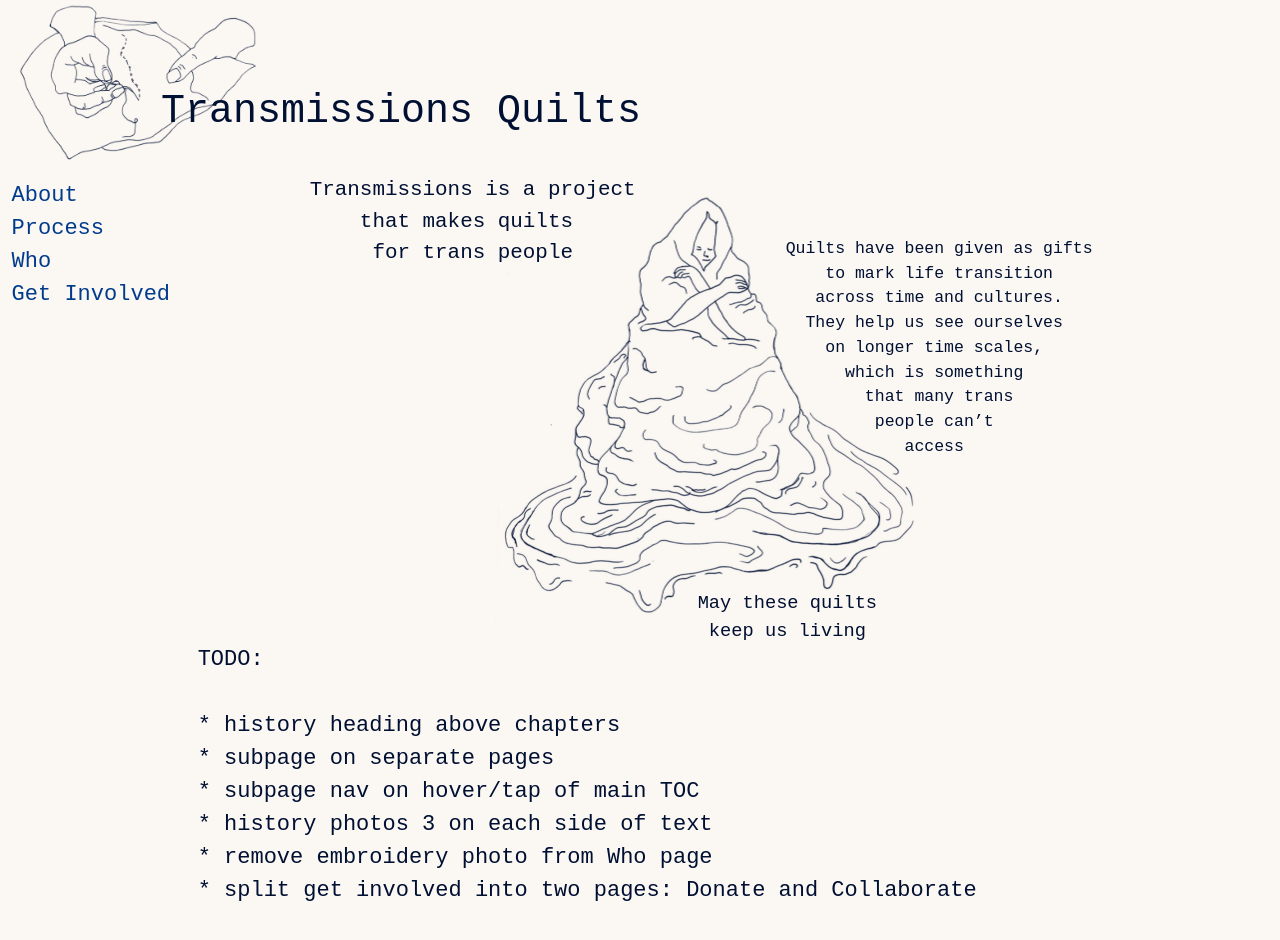
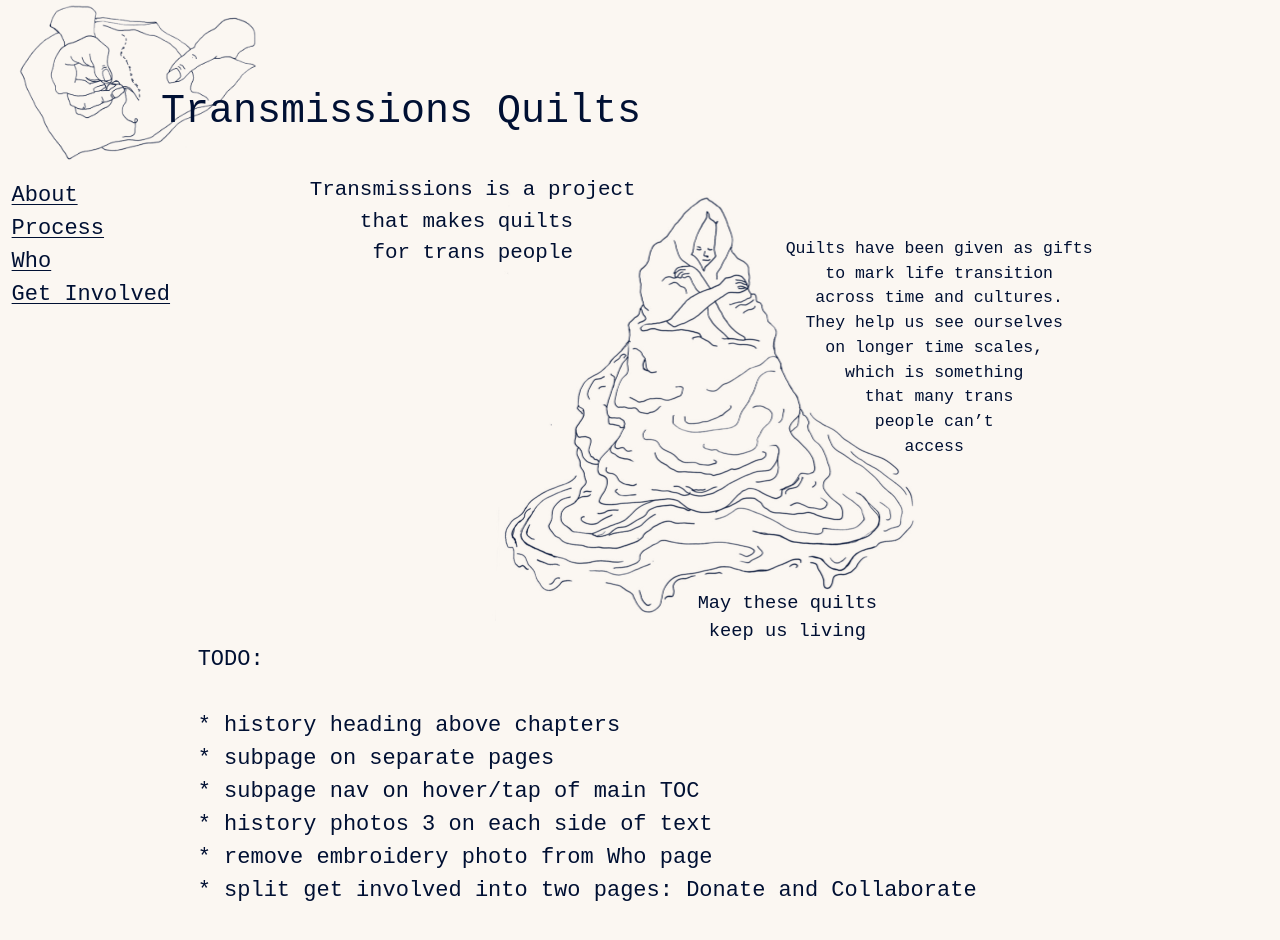
Before and after one commit to danieldickison/transmission-site, a Jekyll site: the page built from index.html, in a window 1280 px wide and 951 px high. Shown: the top 940 px of the window. Built offline with Jekyll 4.4.1, drawn with Linux system fonts in a browser that asks for light colours; some web fonts are replaced.

Commit message:
Simplify

```diff
--- a/_sass/base.scss
+++ b/_sass/base.scss
@@ -114,10 +114,6 @@
   font-weight: 300;
 
   > menu {
-    display: flex;
-    flex-flow: column nowrap;
-    justify-content: space-evenly;
-    column-gap: 2em;
     list-style: none;
     padding: 0;
     margin: 0;
@@ -127,12 +123,12 @@
     }
 
     a:any-link {
-      @include underline-on-hover;
+      color: inherit;
+      /* @include underline-on-hover; */
     }
 
     .current {
       font-weight: bold;
-      color: inherit;
     }
   }
 }
```
